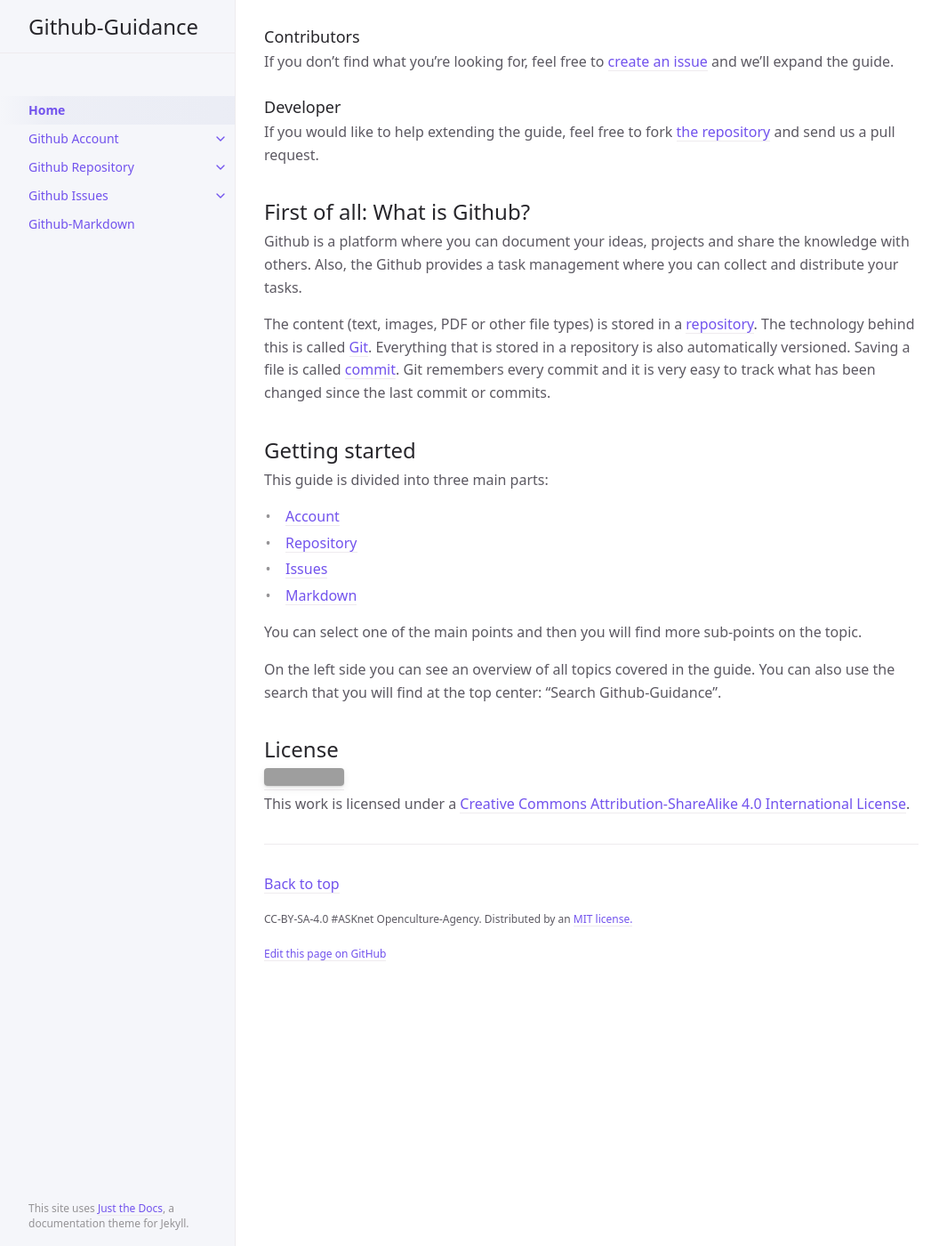
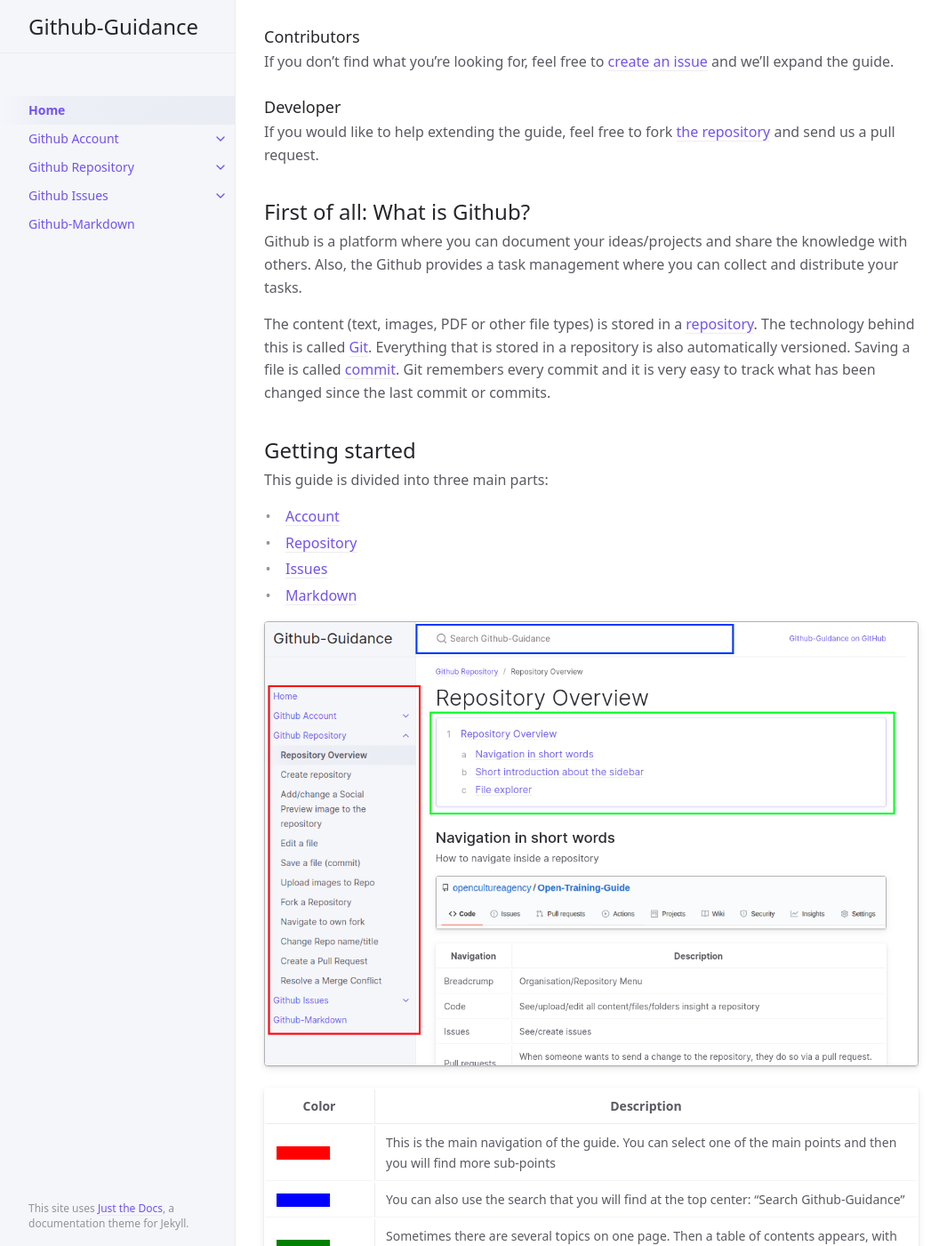
Before and after one commit to ASKnet-Open-Training/Github-Guidance, a Jekyll site: the page built from index.md, in a window 1280 px wide and 1400 px high, scrolled down 476 px. Shown: the whole window at 89% size, without its empty margins (107-1172 px from the left). Built offline with Jekyll 4.4.1, drawn with Linux system fonts in a browser that asks for light colours; some of the changed text lies outside the part shown; grey boxes are pictures that could not be loaded.

Commit message:
A screenshot for an overview and to explain the guide

```diff
--- a/index.md
+++ b/index.md
@@ -28,7 +28,7 @@ If you would like to help extending the guide, feel free to fork [the repository
 
 ## First of all: What is Github?
 
-Github is a platform where you can document your ideas, projects and share the knowledge with others. Also, the Github provides a task management where you can collect and distribute your tasks.
+Github is a platform where you can document your ideas/projects and share the knowledge with others. Also, the Github provides a task management where you can collect and distribute your tasks.
 
 The content (text, images, PDF or other file types) is stored in a [repository](pages/github-repo). The technology behind this is called [Git](https://en.wikipedia.org/wiki/Git). Everything that is stored in a repository is also automatically versioned. Saving a file is called [commit](https://en.wikipedia.org/wiki/Commit_(version_control)). Git remembers every commit and it is very easy to track what has been changed since the last commit or commits.
 
@@ -40,9 +40,13 @@ This guide is divided into three main parts:
 - [Issues](pages/github-issues)
 - [Markdown](pages/github-markdown)
 
-You can select one of the main points and then you will find more sub-points on the topic.
+![Overview of the guide]({{  'assets/images/index-guide-overview.png' | relative_url }})
 
-On the left side you can see an overview of all topics covered in the guide. You can also use the search that you will find at the top center: "Search Github-Guidance".
+| Color | Description |
+| ----- | ---- |
+| <span style="display:block; width:60px; height:15px; background-color:red;"></span> | This is the main navigation of the guide. You can select one of the main points and then you will find more sub-points |
+| <span style="display:block; width:60px; height:15px; background-color:blue;"></span> | You can also use the search that you will find at the top center: "Search Github-Guidance" |
+| <span style="display:block; width:60px; height:15px; background-color:green;"></span> | Sometimes there are several topics on one page. Then a table of contents appears, with which you are led then to a certain place. |
 
 ## License
 
```
Also changed, not shown: assets/images/index-guide-overview.png (added).
